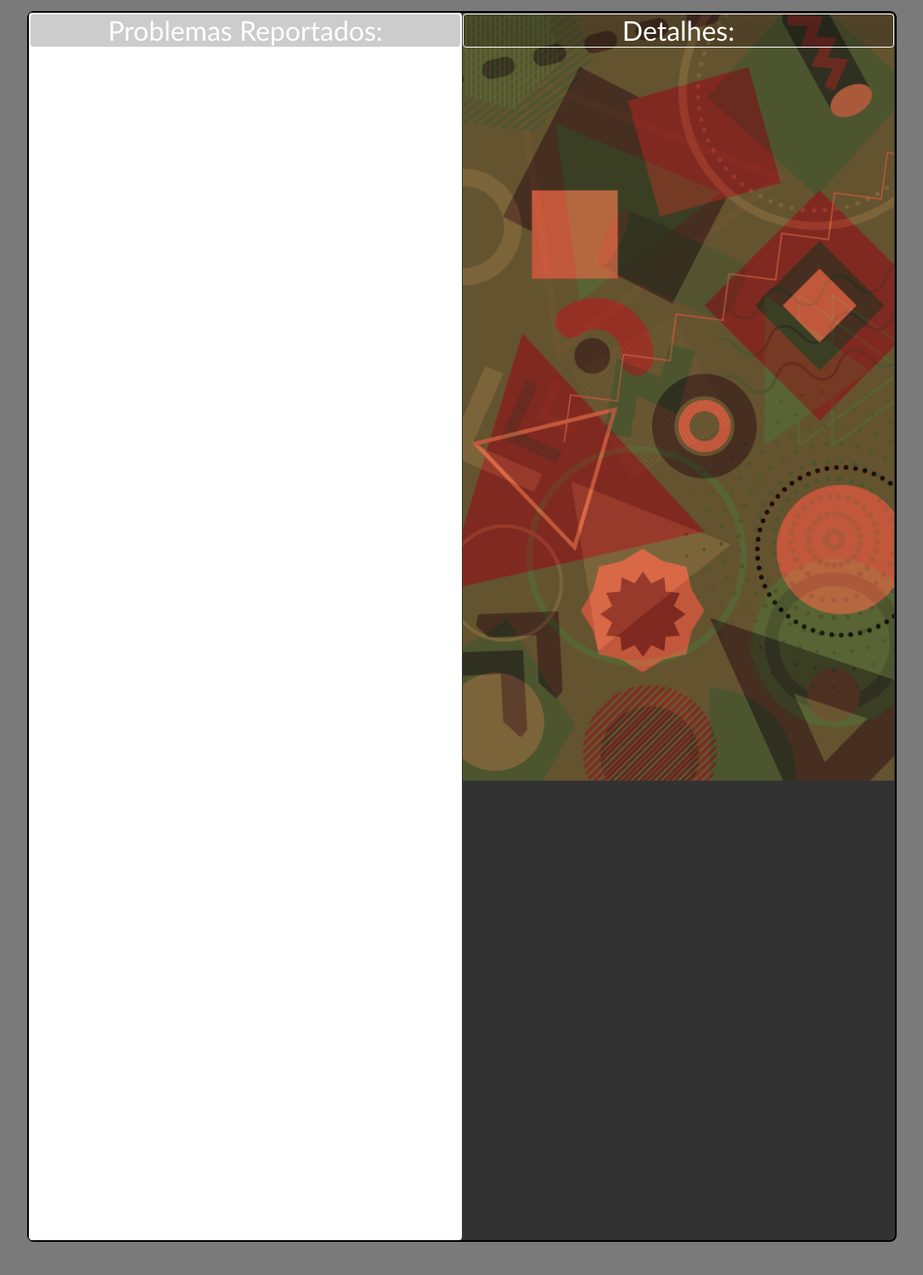
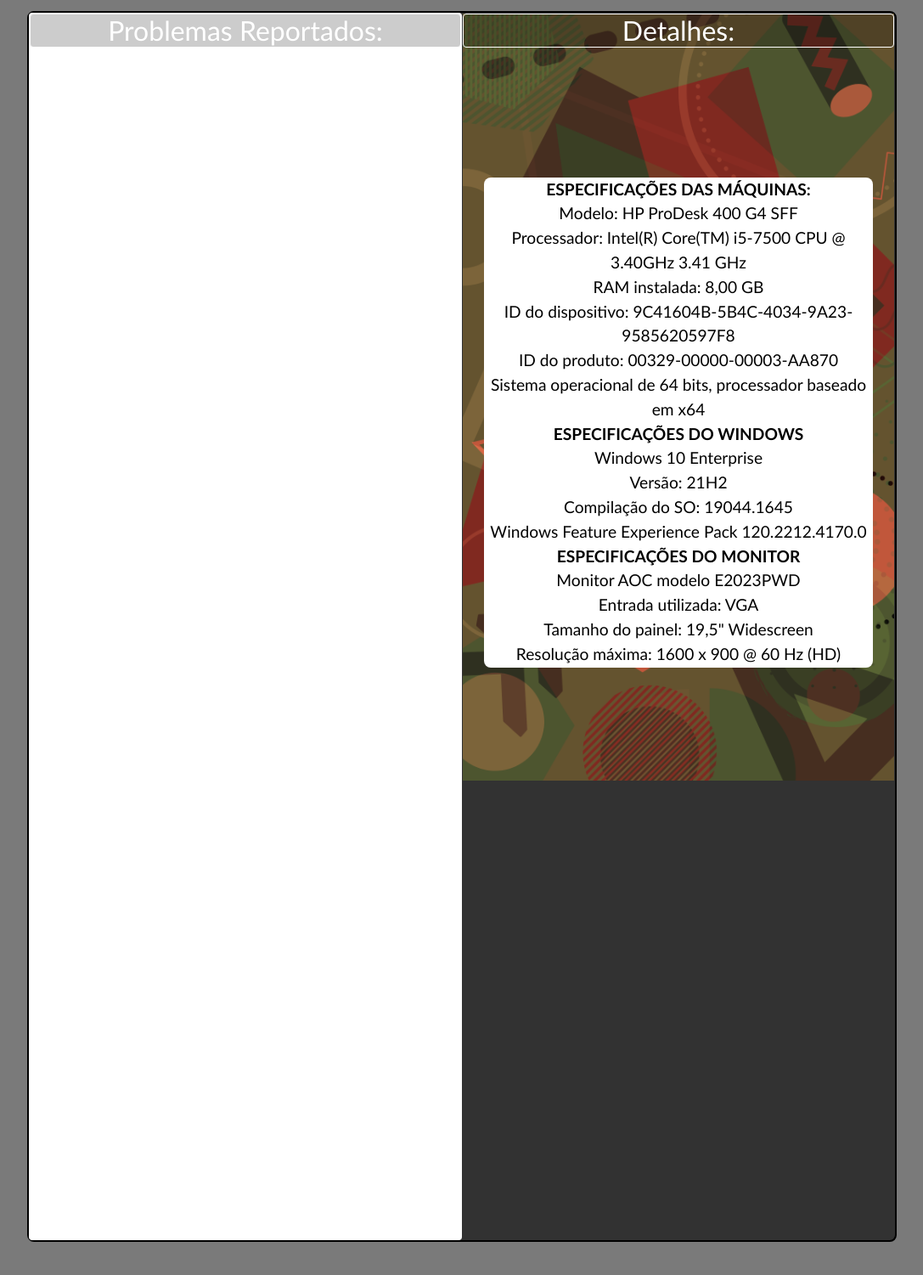
Before and after one commit to m-u-l-a-s/BIOS, a Flask app: page /consulta in a window 1280 px wide. Shown: the part 63-1564 px from the top of the page at 85% size, without its empty margins (96-1183 px from the left). Run offline with Flask 2, Linux system fonts and the light colour scheme; data that the repository does not hold is empty; some libraries are stand-ins or nearby versions.

Commit message:
Adicionando especificação das máquinas

```diff
--- a/website/static/css/style.css
+++ b/website/static/css/style.css
@@ -109,6 +109,7 @@ li{
 .home img{
     width: 40%;
     margin-top: -90px;
+    margin: 40px;
 }
 
 .right h1 {
@@ -181,6 +182,22 @@ li{
     background-color: grey;
 }
 
+.specs {
+    margin: auto;
+    margin-top: 30%;
+    width: 90%;
+    height: 40%;
+    color: black;
+    background-color: white;
+    overflow: scroll;
+    text-align: center;
+    border-radius: 8px;
+}
+
+.specs p {
+    font-size: 1.2rem;
+}
+
 @keyframes change{
     0% {
         background-image: url('../imgs/1.png');
--- a/website/templates/consulta.html
+++ b/website/templates/consulta.html
@@ -41,6 +41,75 @@
             <p style="margin: 10px; font-size: 1.4em;"> {{ i[3] }}</p>
         </div>
     {% endfor %}
+        <div class="specs">
+            <p>
+   <strong>
+       ESPECIFICAÇÕES DAS MÁQUINAS:
+   </strong>
+
+<br>
+Modelo: HP ProDesk 400 G4 SFF<br>
+Processador: Intel(R) Core(TM) i5-7500 CPU @ 3.40GHz   3.41 GHz<br>
+RAM instalada: 8,00 GB<br>
+ID do dispositivo: 9C41604B-5B4C-4034-9A23-9585620597F8<br>
+ID do produto: 00329-00000-00003-AA870<br>
+Sistema operacional de 64 bits, processador baseado em x64<br>
+<strong>
+    ESPECIFICAÇÕES DO WINDOWS
+</strong>
+<br>
+Windows 10 Enterprise<br>
+Versão: 21H2<br>
+Compilação do SO: 19044.1645<br>
+Windows Feature Experience Pack 120.2212.4170.0<br>
+<strong>
+    ESPECIFICAÇÕES DO MONITOR
+</strong>
+<br>
+Monitor AOC modelo E2023PWD<br>
+Entrada utilizada: VGA<br>
+Tamanho do painel: 19,5" Widescreen<br>
+Resolução máxima: 1600 x 900 @ 60 Hz (HD)<br>
+<br>
+<strong>
+    APLICATIVOS
+</strong>
+<br>
+-3D Builder<br>
+-Adobe Acrobat Reader DC-Português<br>
+-Adobe Flash Player 32 NPAPI<br>
+-Alarmes e Relógio<br>
+-Android Studio<br>
+-Audio Controls<br>
+-Câmera<br>
+-Calculadora<br>
+-Captura e Esboço<br>
+-Code Writer<br>
+-Fotos<br>
+-Google Chrome<br>
+-Google Earth Pro<br>
+-Gravador de Voz<br>
+-Java SE Development Kit 8 Update 201<br>
+-Java 8 Update 201<br>
+-Mapas<br>
+-Microsoft Edge<br>
+-Microsoft Office Professional Plus 2016<br>
+-Microsoft Visio Professional 2016<br>
+-Mozilla Firefox (x86 pt-BR)<br>
+-MySQL Server 5.7<br>
+-NetBeans IDE 8.2<br>
+-Oracle Database 11g Express Edition<br>
+-Oracle VM VirtualBox 5.2.26<br>
+-Paint 3D<br>
+-Phyton 3.7.3 (32 bit)<br>
+-VLC media player<br>
+-WinRAR 5.50 (64 bit)<br>
+-Zelio Soft 2 v4.6.0<br>
+-Zotero<br>
+
+
+            </p>
+        </div>
 </div>
 
 
--- a/website/templates/index.html
+++ b/website/templates/index.html
@@ -11,11 +11,11 @@
         <!--<h1>BIOS - Fatec</h1>-->
         <div>
             <a href="reportar">
-                <button  type="button" class="btn btn-primary btn-lg btn-home" style="margin-bottom: -90px">Sou aluno</button>
+                <button  type="button" class="btn btn-primary btn-lg btn-home">Sou aluno</button>
             </a>
             <br><br>
             <a href="login">
-                <button  type="button" class="btn btn-secondary btn-lg btn-home" style="margin-bottom: -100px">Sou Técnico/Professor</button>
+                <button  type="button" class="btn btn-secondary btn-lg btn-home">Sou técnico/professor</button>
             </a>
         </div>
 
```
Also changed, not shown: 1 other file.
